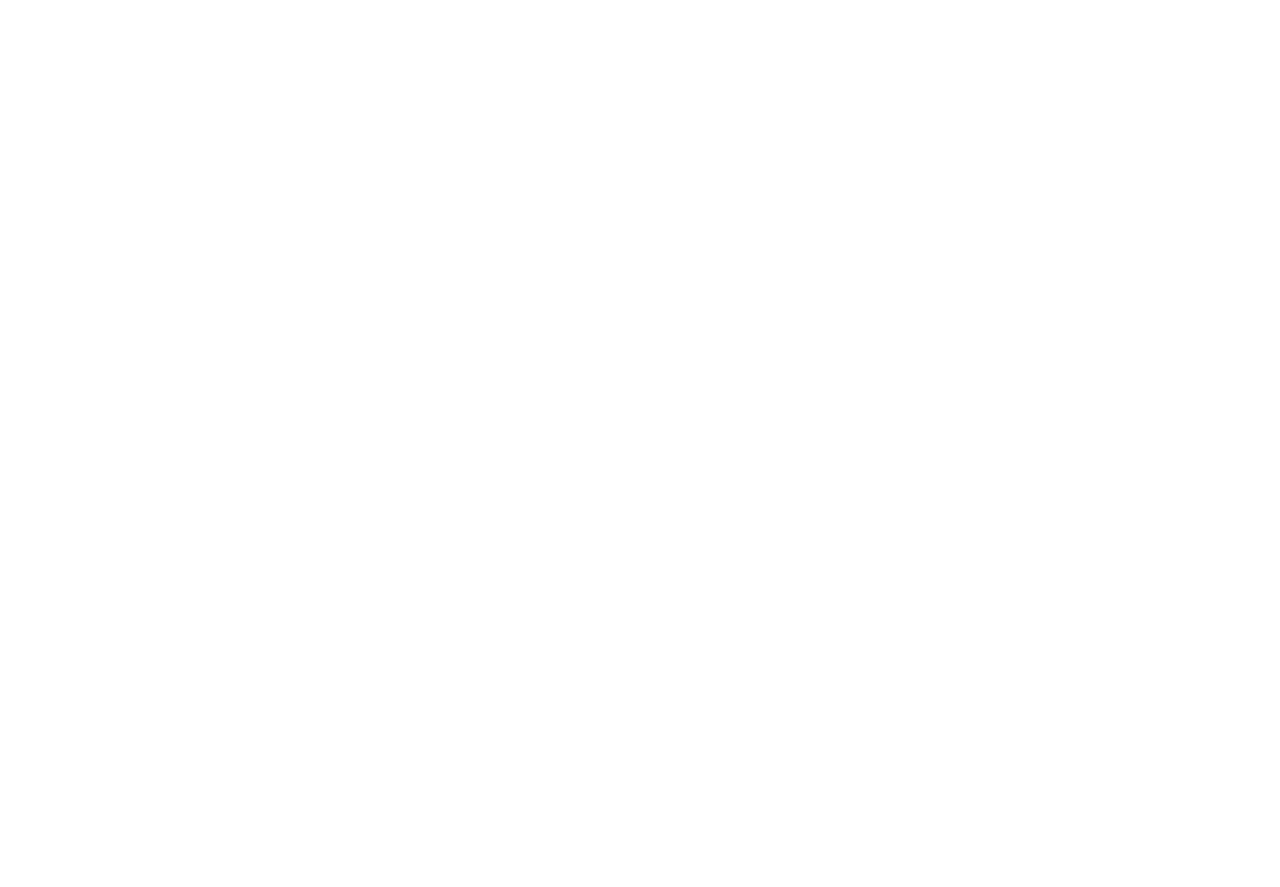
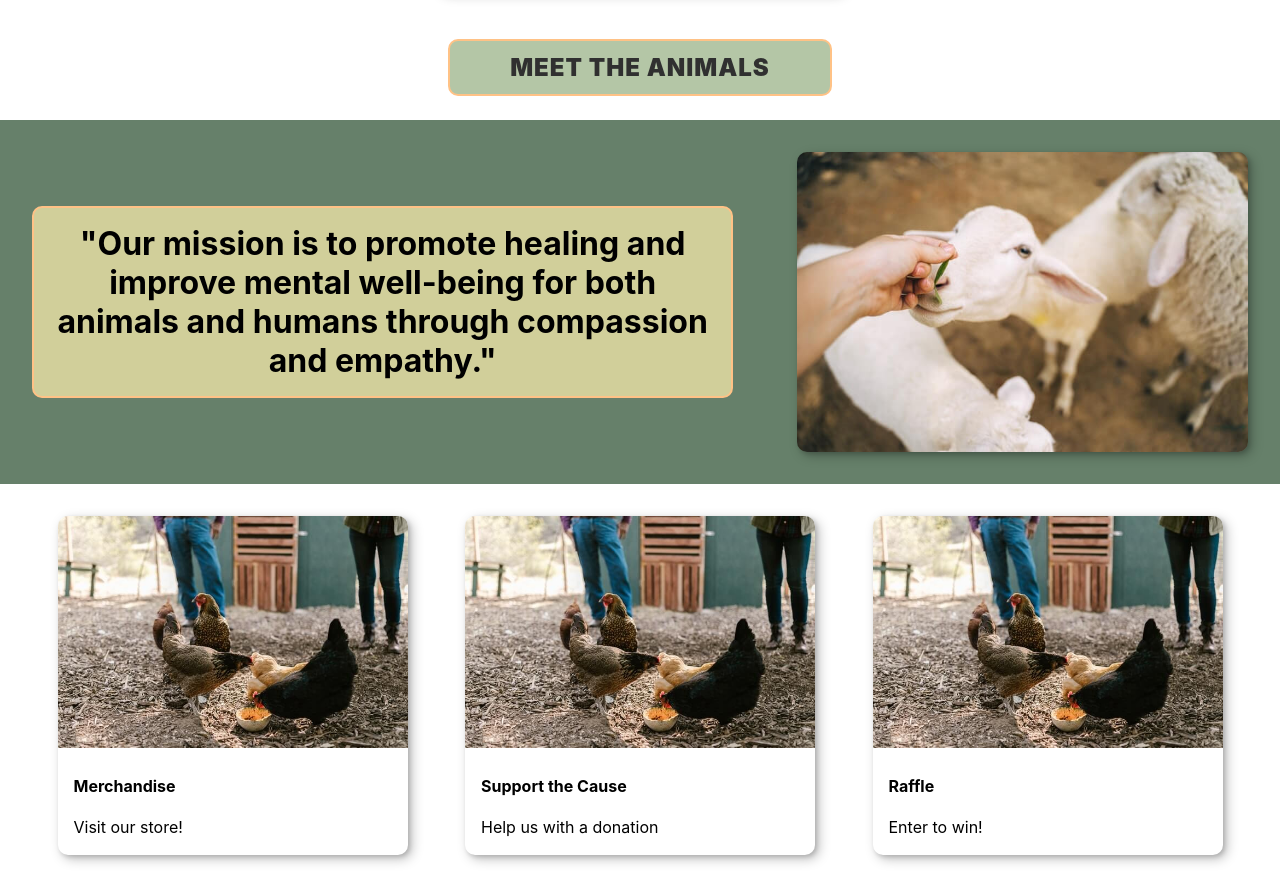
Before and after one commit to dillerwin/harmony-farms, a React (Create React App) app in the folder client/: page / in a window 1280 px wide. Shown: the part 640-1527 px from the top of the page. Before the commit the page ends 800 px from the top, so only its background shows below. Built offline with nearby package versions, Linux system fonts and the light colour scheme; a web font is replaced by a local one.

Commit message:
added Card/MeetButton/Quote Components

```diff
--- a/client/src/App.css
+++ b/client/src/App.css
@@ -85,6 +85,7 @@
   max-height: fit-content;
   display: flex;
   justify-content: center;
+  align-items: center;
   margin-top: 0.5em;
 }
 
@@ -99,11 +100,12 @@
 }
 
 .intro-image {
-  margin: 0.5em;
   max-width: 1fr;
   min-width: 150px;
   max-height: 300px;
   border-radius: 10px;
+  box-shadow: var(--bs);
+  margin: 0.5em 1.5em;
 }
 
 .middle-image {
@@ -111,6 +113,154 @@
   display: flex;
   align-self: center;
 }
+
+@media (min-width: 751px) {
+  .outside-image-left {
+    margin-left: 2em;
+  }
+
+  .outside-image-right {
+    margin-right: 2em;
+  }
+
+  .middle-image {
+    margin: 2em;
+  }
+}
+/* Styles for meet the animals button */
+
+.meet-button {
+  display: flex;
+  justify-content: center;
+  align-items: center;
+  width: 100%;
+  margin-top: 1em;
+}
+
+.button {
+  display: inline-block;
+  padding: 0.5em 2.5em;
+  background: var(--clr-light-green);
+  color: var(--clr-text);
+  text-decoration: none;
+  text-align: center;
+  cursor: pointer;
+  font-size: 1.5rem;
+  text-transform: uppercase;
+  letter-spacing: 1px;
+  font-weight: var(--fw-bold);
+  transition: transform 200ms ease-in-out;
+  border-radius: 10px;
+  border: 2px solid var(--clr-orange);
+}
+
+.button:hover {
+  transform: scale(1.1);
+}
+
+/* Styles for QuoteContainerOne */
+
+#quote-container-one {
+  display: flex;
+  justify-content: center;
+  align-items: center;
+  height: fit-content;
+  background: var(--clr-drk-green);
+  margin-top: 1.5em;
+  flex-wrap: wrap;
+}
+
+.quote-one-text {
+  margin: 0 2em;
+  text-align: center;
+  font-size: 1.2em;
+  margin: 1em;
+
+  background-color: rgb(255, 241, 175, 0.7);
+  padding: 0.5em;
+  border-radius: 10px;
+  border: 2px solid var(--clr-orange);
+}
+
+.quote-one-image {
+  max-height: 225px;
+  margin: 0 1.5em;
+  border-radius: 10px;
+  box-shadow: var(--bs);
+}
+
+@media (min-width: 900px) {
+  #quote-container-one {
+    justify-content: space-between;
+    flex-wrap: nowrap;
+    max-width: 100vw;
+  }
+
+  .quote-one-text {
+    font-size: 2em;
+  }
+
+  .quote-one-image {
+    max-height: 300px;
+    margin: 2em;
+  }
+}
+
+/* Card styles */
+.card-container {
+  display: flex;
+  justify-content: space-evenly;
+  align-items: center;
+  max-height: fit-content;
+  flex-wrap: wrap;
+}
+.card {
+  box-shadow: var(--bs);
+  transition: 0.3s;
+
+  max-width: 350px;
+  margin-top: 2em;
+  margin-bottom: 2em;
+  border-radius: 10px;
+}
+
+.card-image {
+  max-width: 350px;
+  border-radius: 10px 10px 0 0;
+}
+.card:hover {
+  box-shadow: 0 8px 16px 0 rgba(0, 0, 0, 0.2);
+}
+
+.container {
+  padding: 2px 16px;
+}
+
+@media (min-width: 500px) and (max-width: 1000px) {
+  .card-image {
+    max-width: 225px;
+  }
+
+  .card {
+    max-width: 225px;
+  }
+}
+@media (min-width: 700px) {
+  .card-container {
+    flex-wrap: nowrap;
+  }
+}
+
+@media (min-width: 1025) {
+  .card-image {
+    max-width: 450px;
+  }
+
+  .card {
+    max-width: 450px;
+  }
+}
+
 /* ---About Page CSS--- */
 
 /* About page wrapper */
--- /dev/null
+++ b/client/src/components/Cards.jsx
@@ -0,0 +1,49 @@
+import React from "react";
+
+function Cards() {
+  return (
+    <>
+      <div className="card-container">
+        <div class="card">
+          <img
+            className="card-image"
+            src={require("../img/farm-chickens.jpg").default}
+          />
+          <div class="container">
+            <h4>
+              <b>Merchandise</b>
+            </h4>
+            <p>Visit our store!</p>
+          </div>
+        </div>
+        <div class="card">
+          <img
+            className="card-image"
+            src={require("../img/farm-chickens.jpg").default}
+          />
+          <div class="container">
+            <h4>
+              <b>Support the Cause</b>
+            </h4>
+            <p>Help us with a donation</p>
+          </div>
+        </div>
+
+        <div class="card">
+          <img
+            className="card-image"
+            src={require("../img/farm-chickens.jpg").default}
+          />
+          <div class="container">
+            <h4>
+              <b>Raffle</b>
+            </h4>
+            <p>Enter to win!</p>
+          </div>
+        </div>
+      </div>
+    </>
+  );
+}
+
+export default Cards;
--- a/client/src/components/Home.jsx
+++ b/client/src/components/Home.jsx
@@ -1,12 +1,18 @@
 import React from "react";
 import IntroImages from "./IntroImages";
 import HeroImage from "./Hero";
+import MeetButton from "./MeetButton";
+import QuoteBlockOne from "./QuoteBlockOne";
+import Cards from "./Cards";
 
 function Home() {
   return (
     <>
       <HeroImage />
       <IntroImages />
+      <MeetButton />
+      <QuoteBlockOne />
+      <Cards />
     </>
   );
 }
--- a/client/src/components/IntroImages.jsx
+++ b/client/src/components/IntroImages.jsx
@@ -6,7 +6,7 @@
     <>
       <div id="intro-image-container">
         <img
-          className="intro-image outside-image"
+          className="intro-image outside-image outside-image-left"
           src={require("../img/farm-chickens.jpg").default}
         />
 
@@ -16,7 +16,7 @@
         />
 
         <img
-          className="intro-image outside-image"
+          className="intro-image outside-image outside-image-right"
           src={require("../img/farm-pigs.jpg").default}
         />
       </div>
--- /dev/null
+++ b/client/src/components/MeetButton.jsx
@@ -0,0 +1,13 @@
+import React from "react";
+
+function MeetButton() {
+  return (
+    <>
+      <div className="meet-button ">
+        <a className="button">Meet The Animals</a>
+      </div>
+    </>
+  );
+}
+
+export default MeetButton;
--- /dev/null
+++ b/client/src/components/QuoteBlockOne.jsx
@@ -0,0 +1,19 @@
+import React from "react";
+
+function QuoteBlockOne() {
+  return (
+    <>
+      <div id="quote-container-one">
+        <h2 className="quote-one-text ">
+          "Our mission is to promote healing and improve mental well-being for
+          both animals and humans through compassion and empathy."
+        </h2>
+        <img
+          className="quote-one-image"
+          src={require("../img/farm-goats.jpg").default}
+        ></img>
+      </div>
+    </>
+  );
+}
+export default QuoteBlockOne;
```
